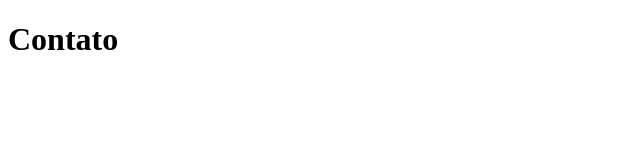
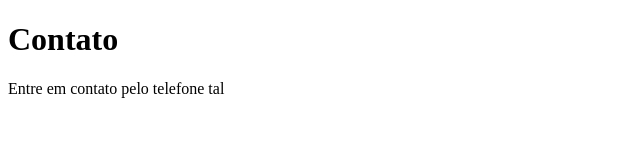
Before and after one commit to lpcampanholi/estudo-git-gitbhub, a plain HTML site: page contato.html in a window 1280 px wide. Shown: the whole page, without its empty margins (0-640 px from the left). Drawn offline with Linux system fonts and the light colour scheme.

Commit message:
telefone de contato

```diff
--- a/contato.html
+++ b/contato.html
@@ -7,5 +7,6 @@
 </head>
 <body>
     <h1>Contato</h1>
+    <p>Entre em contato pelo telefone tal</p>
 </body>
 </html>
```
